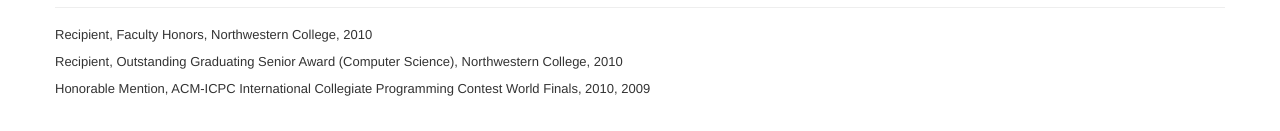
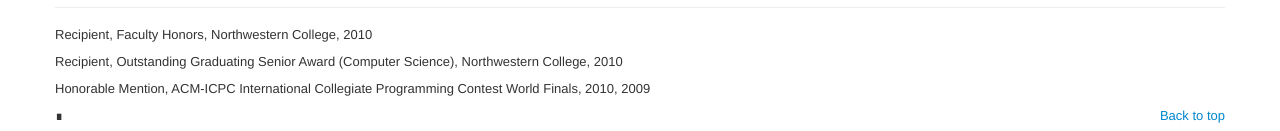
Before and after one commit to Nexuapex/nexuapex.github.com, a Jekyll site: the page built from resume.html, in a window 1280 px wide and 900 px high, scrolled down 991 px. Shown: the part 766-897 px from the top of the window. Built offline with Jekyll 4.4.1, drawn with Linux system fonts in a browser that asks for light colours; nearby versions of some CDN libraries; before the commit the page ends 1864 px from its top, so only the background shows below that.

Commit message:
Add footer.

```diff
--- a/404.html
+++ b/404.html
@@ -38,8 +38,6 @@
       </header>
       <p>The page you were trying to view does not seem to exist. Please return
          to <a href="/">my home page</a> and try again.</p>
-      <footer>
-      </footer>
     </div>
   </body>
 </html>
--- a/_layouts/default.html
+++ b/_layouts/default.html
@@ -50,6 +50,8 @@
       {% endif %}
       {{ content }}
       <footer>
+        <p class="pull-right"><a href="#">Back to top</a></p>
+        <p>&#8718;</p>
       </footer>
     </div>
     <script type="text/javascript">
```
